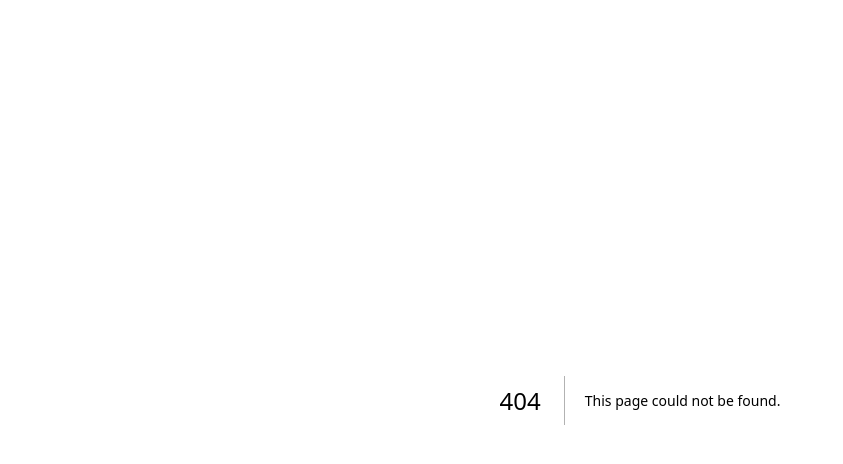
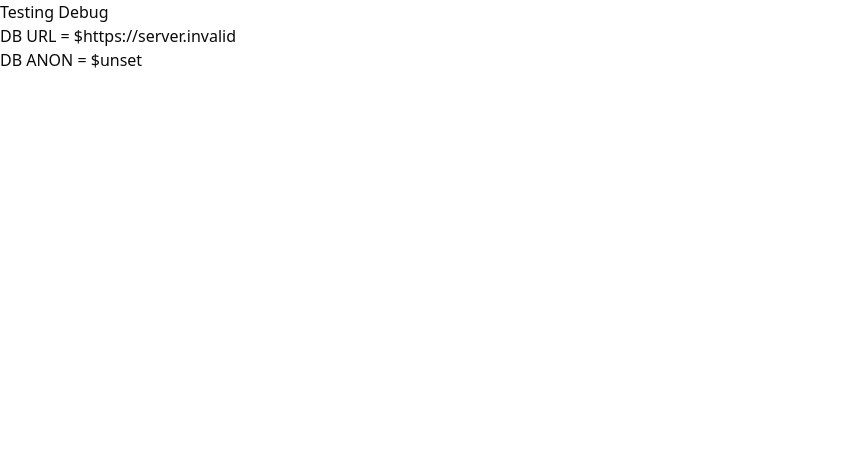
Before and after one commit to danishayman/CMT322-Asg1, a Next.js app: page /debug in a window 1280 px wide. Before the commit this address had no page. Shown: the top 464 px of the page, without its empty margins (0-843 px from the left). Built offline with nearby package versions, Linux system fonts and the light colour scheme; no server answers.

Commit message:
Create page.tsx

```diff
--- /dev/null
+++ b/app/debug/page.tsx
@@ -0,0 +1,16 @@
+
+
+export default function debugPage(){
+    console.log("Supabase URL:", process.env.NEXT_PUBLIC_SUPABASE_URL);
+
+    const url = process.env.NEXT_PUBLIC_SUPABASE_URL;
+    const anon = process.env.NEXT_PUBLIC_SUPABASE_ANON_KEY;
+
+    return(
+        <div>
+            <h1>Testing Debug</h1>
+            <p>DB URL = ${url}</p>
+            <p>DB ANON = ${anon}</p>
+        </div>
+    )
+}
```
